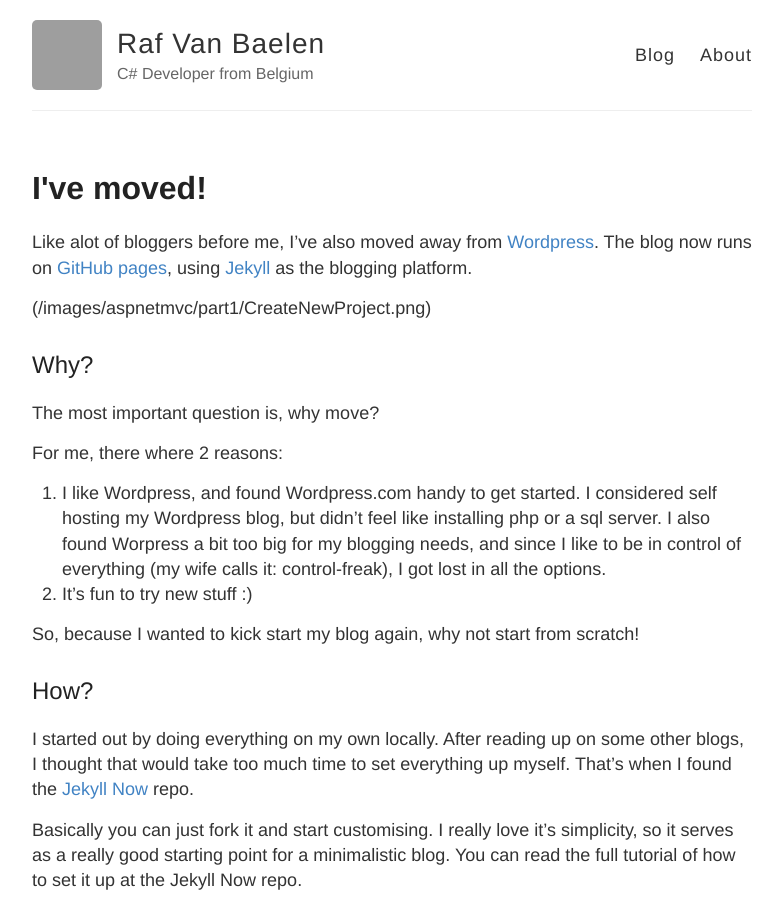
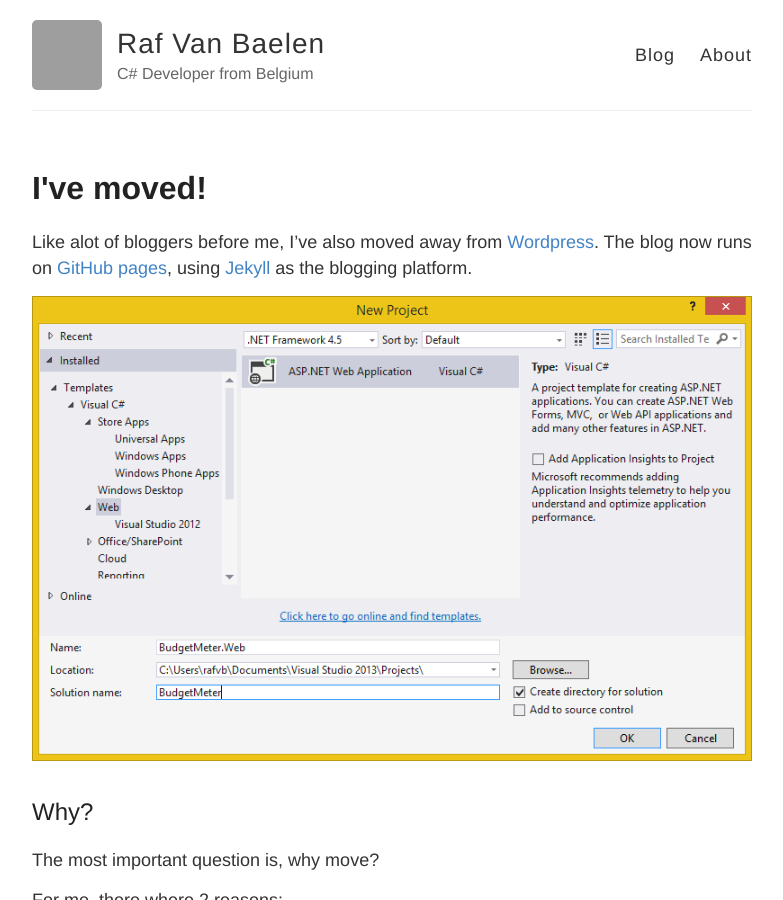
Before and after one commit to Rafvb/rafvb.github.io, a Jekyll site: the page built from _posts/2014-8-28-Moved.md, in a window 1280 px wide and 900 px high. Shown: the whole window, without its empty margins (248-1031 px from the left). Built offline with Jekyll 4.4.1, drawn with Linux system fonts in a browser that asks for light colours; comment, search, counter and statistics services are not loaded; grey boxes are pictures that could not be loaded.

Commit message:
Updated 2014-8-28-Moved.md

```diff
--- a/_posts/2014-8-28-Moved.md
+++ b/_posts/2014-8-28-Moved.md
@@ -6,7 +6,7 @@ published: true
 
 Like alot of bloggers before me, I've also moved away from [Wordpress](https://rafvb.wordpress.com/). The blog now runs on [GitHub pages](https://pages.github.com/), using [Jekyll](http://jekyllrb.com/) as the blogging platform.
 
-({{ site.baseurl }}/images/aspnetmvc/part1/CreateNewProject.png)
+![_config.yml]({{ site.baseurl }}/images/aspnetmvc/part1/CreateNewProject.png)
 
 ## Why?
 
```
